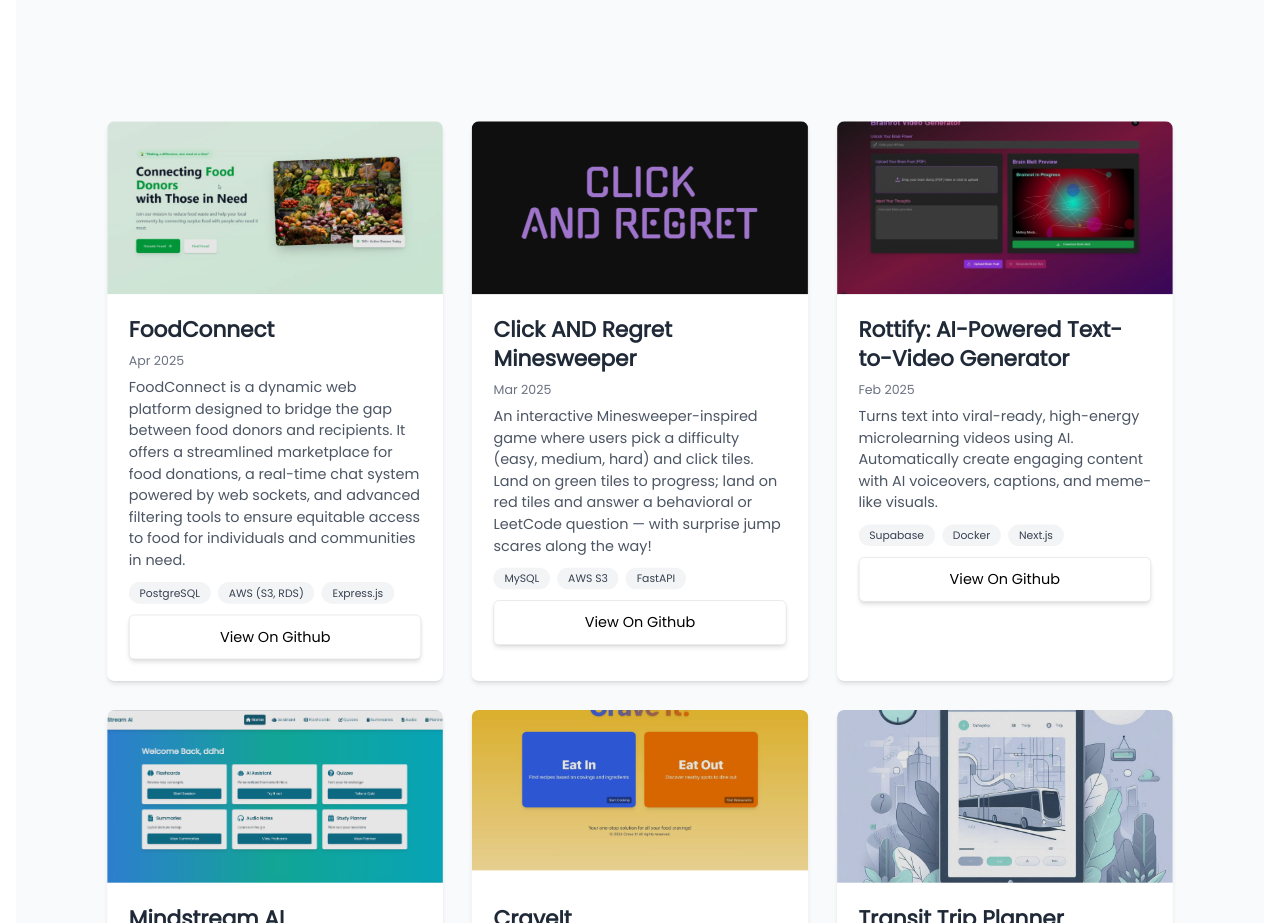
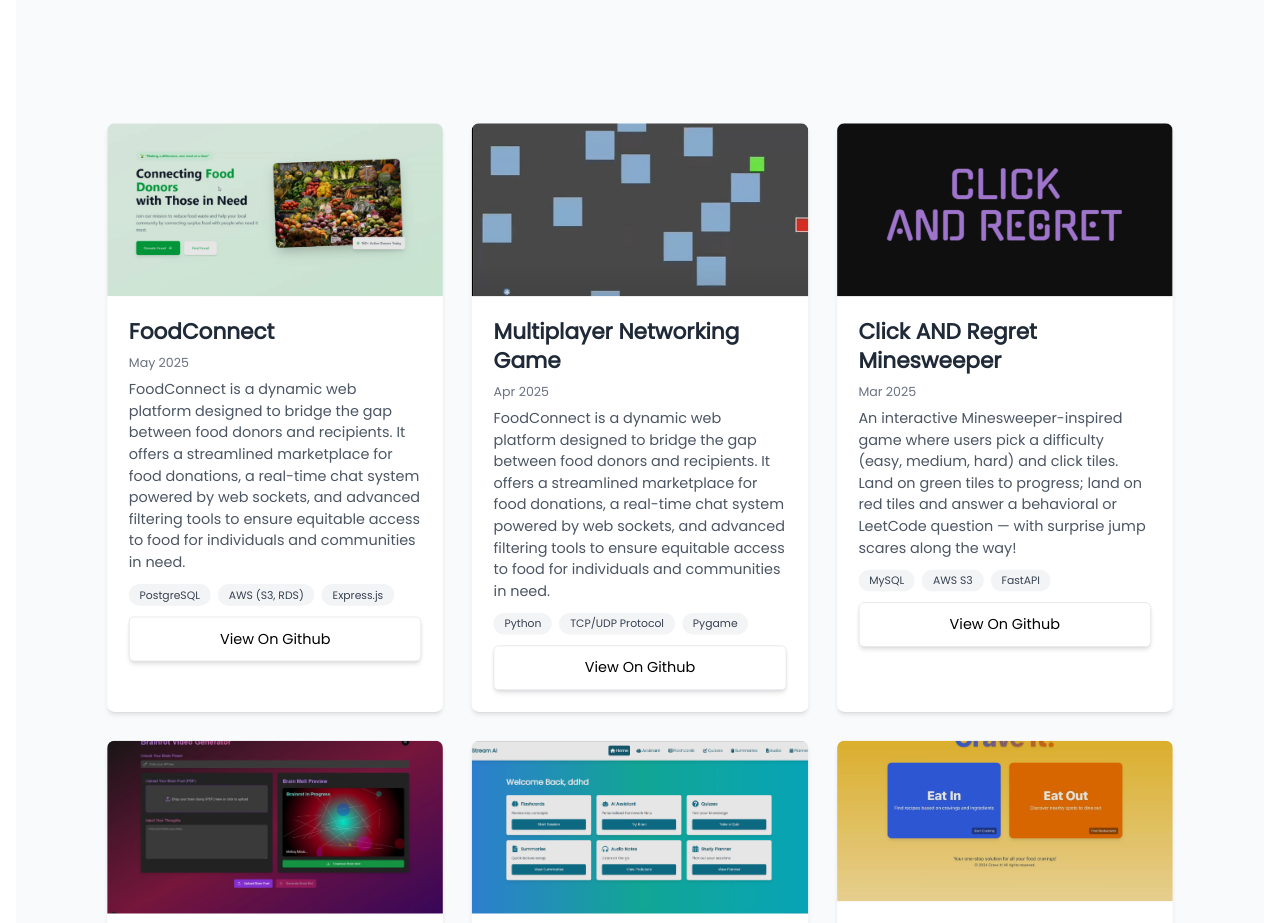
Before and after one commit to p-north/Personal-Portfolio, a React (Vite) app in the folder front_end/: page / in a window 1280 px wide. Shown: the part 4300-5223 px from the top of the page. Built offline with nearby package versions, Linux system fonts and the light colour scheme.

Commit message:
update projects

```diff
--- a/front_end/src/components/Projects/ProjectCard.jsx
+++ b/front_end/src/components/Projects/ProjectCard.jsx
@@ -6,6 +6,7 @@ import Mindstream from "../../assets/minstreamai.png"
 import rottify from "../../assets/rottify.jpg"
 import clickRegret from "../../assets/click_regret.png"
 import foodConnect from "../../assets/foodconnect.png"
+import networking from "../../assets/networking_game.jpg"
 
 
 
@@ -92,6 +93,20 @@ const ProjectCard = () => {
     {
       id: 7,
       date: "Apr 2025",
+      title: "Multiplayer Networking Game",
+      description:
+        "FoodConnect is a dynamic web platform designed to bridge the gap between food donors and recipients. It offers a streamlined marketplace for food donations, a real-time chat system powered by web sockets, and advanced filtering tools to ensure equitable access to food for individuals and communities in need.",
+      imag: networking,
+      key1: "Python",
+      key2: "TCP/UDP Protocol",
+      key3: "Pygame",
+      type: "View On Github",
+      link: "https://github.com/p-north/371-Project",
+    },
+
+    {
+      id: 8,
+      date: "May 2025",
       title: "FoodConnect",
       description:
         "FoodConnect is a dynamic web platform designed to bridge the gap between food donors and recipients. It offers a streamlined marketplace for food donations, a real-time chat system powered by web sockets, and advanced filtering tools to ensure equitable access to food for individuals and communities in need.",
```
Also changed, not shown: front_end/src/assets/networking_game.jpg (added).
